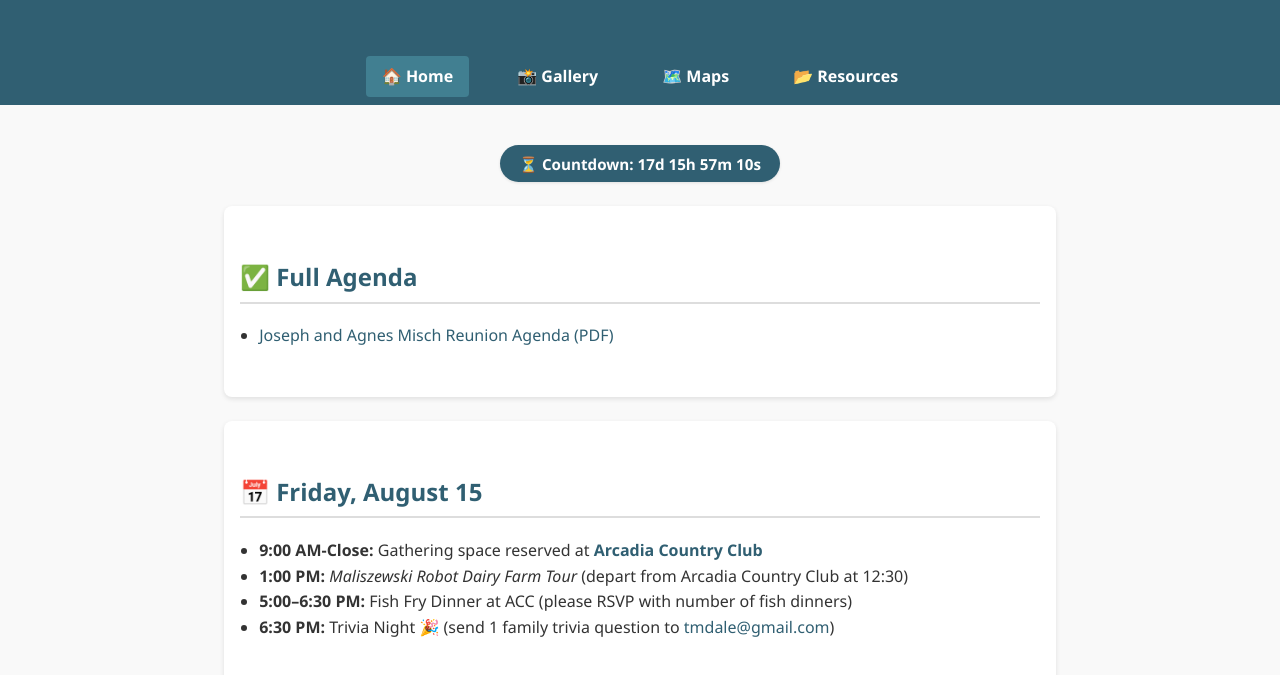
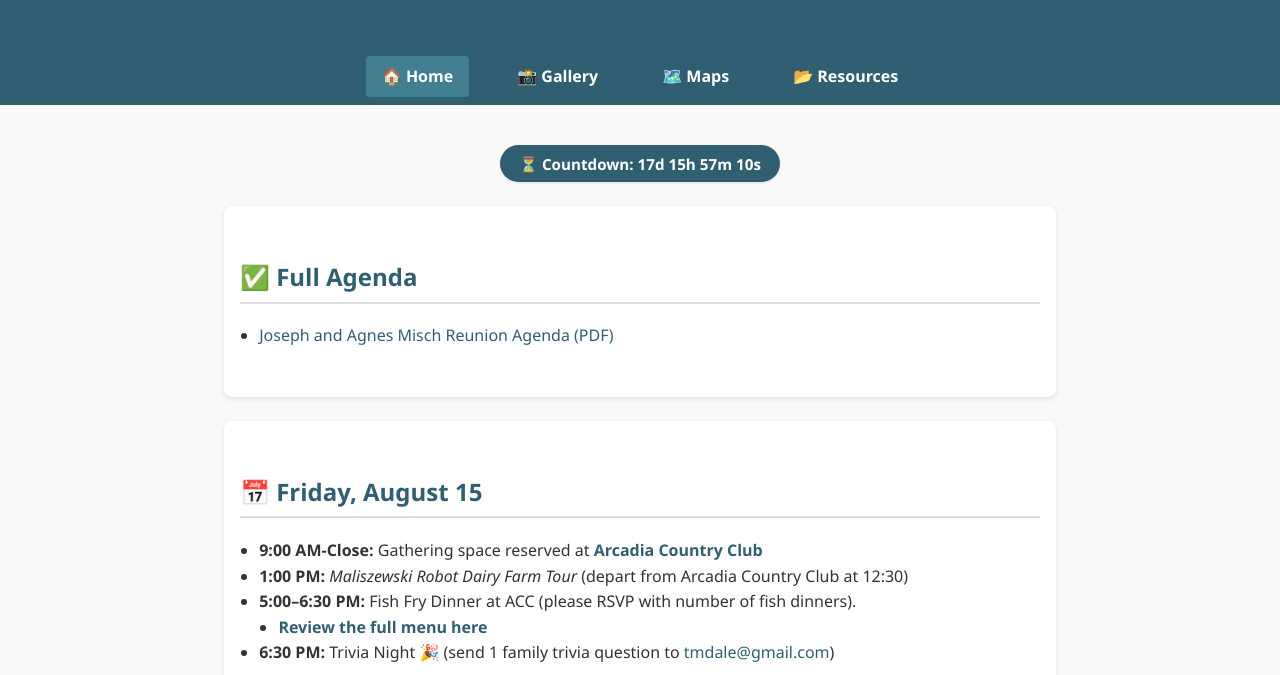
Before and after one commit to taylor-misch/2025-misch-reunion, a plain HTML site: page index.html in a window 1280 px wide. Shown: the part 125-800 px from the top of the page. Drawn offline with Linux system fonts and the light colour scheme.

Commit message:
Updated document added acc menu optinos

```diff
--- a/index.html
+++ b/index.html
@@ -40,12 +40,15 @@
         <section>
             <h2>📅 Friday, August 15</h2>
             <ul>
-                <li><strong>9:00 AM-Close:</strong> Gathering space reserved at <a
-                        href="https://arcadiacountryclub.com/"><strong>Arcadia Country Club</strong></a></li>
+                <li><strong>9:00 AM-Close:</strong> Gathering space reserved at <a href="https://arcadiacountryclub.com/"><strong>Arcadia Country Club</strong></a></li>
                 <li><strong>1:00 PM:</strong> <em>Maliszewski Robot Dairy Farm Tour</em> (depart from Arcadia Country
                     Club at 12:30)
                 </li>
-                <li><strong>5:00–6:30 PM:</strong> Fish Fry Dinner at ACC (please RSVP with number of fish dinners)</li>
+                <li><strong>5:00–6:30 PM:</strong> Fish Fry Dinner at ACC (please RSVP with number of fish dinners).
+                    <ul>
+                        <li><a href="https://arcadiacountryclub.com/appetizers-1"><strong>Review the full menu here</strong></a></li>
+                    </ul>
+                </li>
                 <li><strong>6:30 PM:</strong> Trivia Night 🎉 (send 1 family trivia question to <a
                         href="mailto:tmdale@gmail.com">tmdale@gmail.com</a>)
                 </li>
```
Also changed, not shown: 1 other file.
